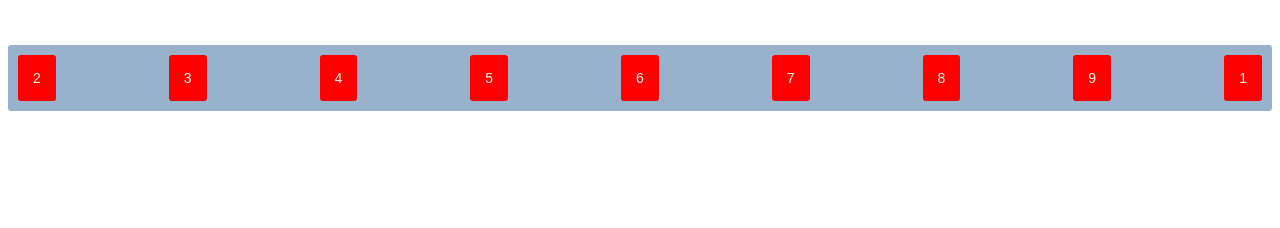
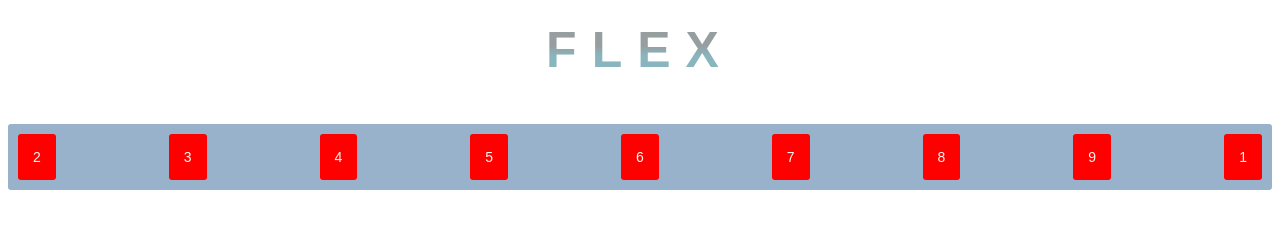
Before and after one commit to Alexandr9233/Flex, a plain HTML site: page index.html in a window 1280 px wide. Drawn offline with Linux system fonts and the light colour scheme.

Commit message:
Modifited styles

```diff
--- a/index.html
+++ b/index.html
@@ -8,6 +8,7 @@
     <title>Document</title>
 </head>
 <body>
+    <h1><span class="h">flex</span></h1>
     <div class="container">
         <div class="element1">
             1
--- a/style.css
+++ b/style.css
@@ -17,3 +17,16 @@
     color: seashell;
     border-radius: 3px;
 }
+.h {
+    display: block;
+    text-transform: uppercase;
+    background: linear-gradient(180deg, rgba(50,63,66,1) 42%, rgba(21,110,128,1) 61%);
+    font-family: 'Noto Sans KR', sans-serif;
+    font-size: 50px;
+    opacity: 0.5;
+    letter-spacing: 15px;
+    text-align: center;
+    font-weight: 800;
+    -webkit-background-clip: text;
+    -webkit-text-fill-color: transparent;
+}
```
